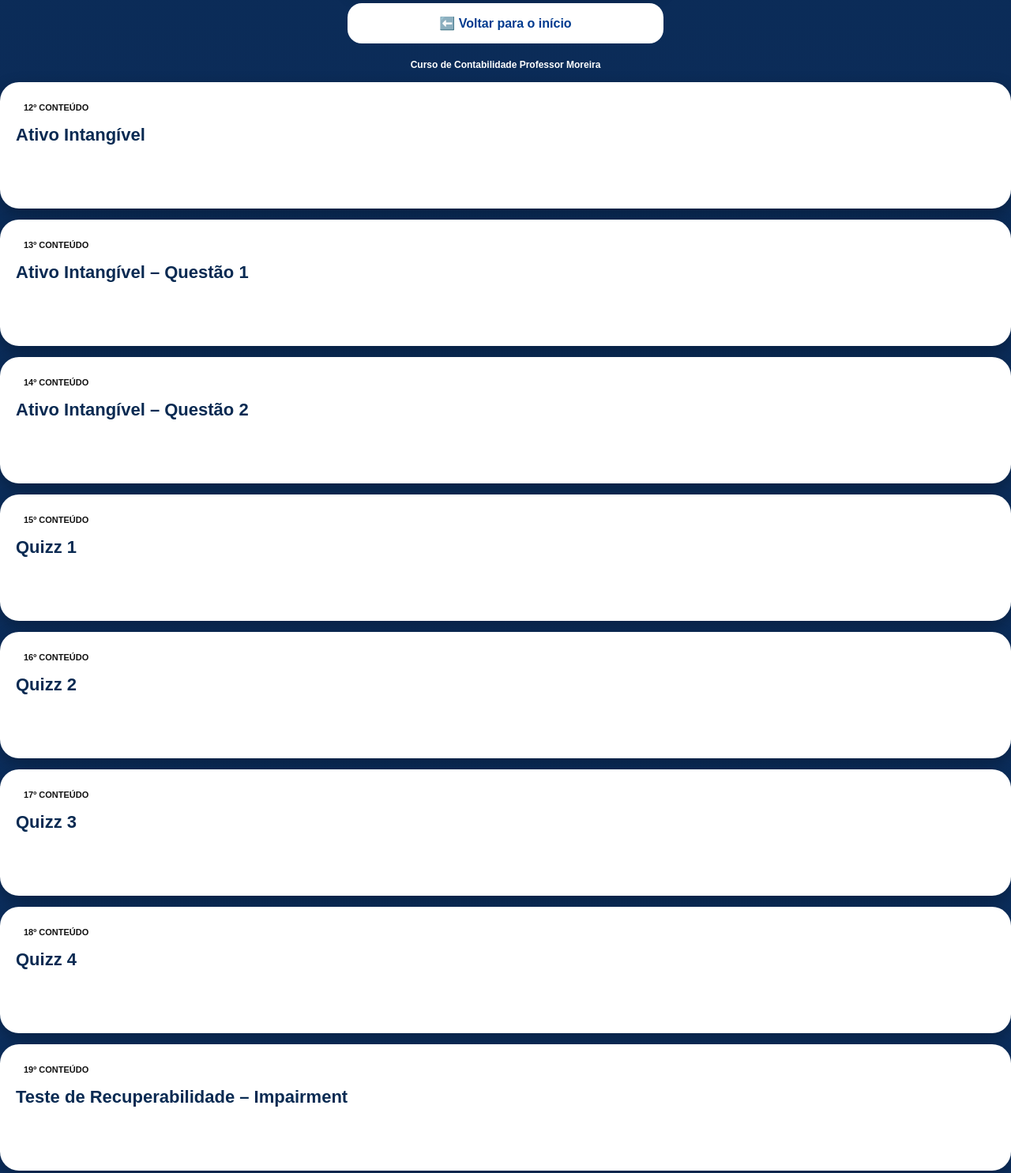
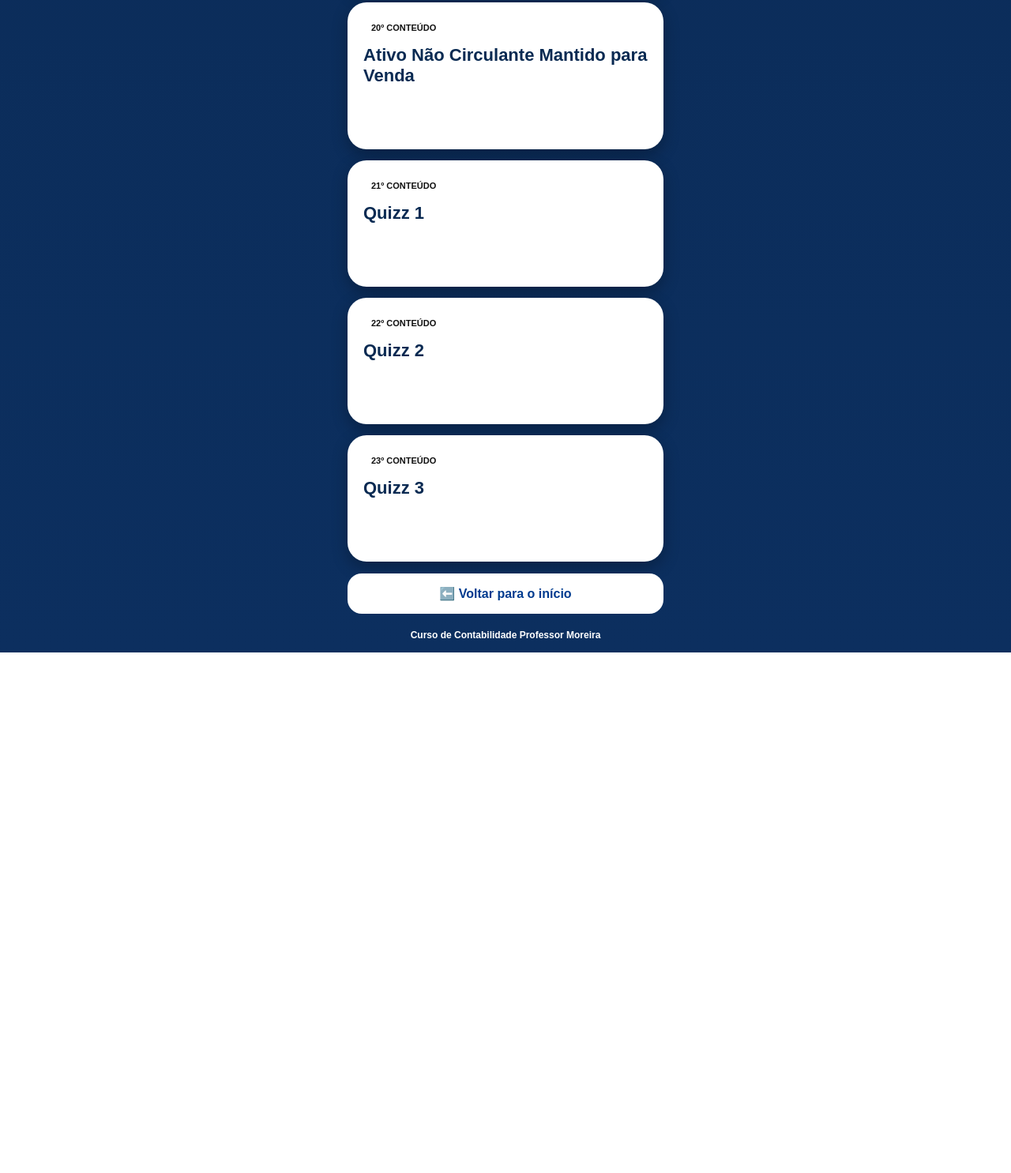
Before and after one commit to professormoreiracontabilidade-rgb/cfc-na-palma-da-mao, a plain HTML site: page contabilidade-geral.html in a window 1280 px wide. Shown: the part 7388-8873 px from the top of the page at 79% size. After the commit the page ends 8214 px from the top, so only its background shows below. Drawn offline with Linux system fonts and the light colour scheme.

Commit message:
atualização cpc 31

```diff
--- a/contabilidade-geral.html
+++ b/contabilidade-geral.html
@@ -401,17 +401,14 @@ body{
       📝 INICIAR QUIZ 4
     </a>
 </section>
+
+<section class="card"><span class="selo">20º CONTEÚDO</span><h2>Ativo Não Circulante Mantido para Venda</h2><a class="abrir" href="https://professormoreiracontabilidade-rgb.github.io/Ativo-nao-circulante-mantido-para-venda/">ABRIR</a></section>
+<section class="card"><span class="selo">21º CONTEÚDO</span><h2>Quizz 1</h2><a class="abrir" href="https://professormoreiracontabilidade-rgb.github.io/QUIZZ-CPC-31---1-/">ABRIR</a></section>
+<section class="card"><span class="selo">22º CONTEÚDO</span><h2>Quizz 2</h2><a class="abrir" href="https://professormoreiracontabilidade-rgb.github.io/QUIZZ-CPC-31---2/">ABRIR</a></section>
+<section class="card"><span class="selo">23º CONTEÚDO</span><h2>Quizz 3</h2><a class="abrir" href="https://professormoreiracontabilidade-rgb.github.io/QUIZZ---CPC-31---3/">ABRIR</a></section>
+
 <a class="voltar" href="index.html">⬅️ Voltar para o início</a>
 <div class="footer">Curso de Contabilidade Professor Moreira</div>
 </div>
 </body>
 </html>
-
-<section class="card"><span class="selo">12º CONTEÚDO</span><h2>Ativo Intangível</h2><a class="abrir" href="https://professormoreiracontabilidade-rgb.github.io/Ativo-Intang-vel/">ABRIR</a></section>
-<section class="card"><span class="selo">13º CONTEÚDO</span><h2>Ativo Intangível – Questão 1</h2><a class="abrir" href="https://professormoreiracontabilidade-rgb.github.io/ativo-intangivel-q1/">ABRIR</a></section>
-<section class="card"><span class="selo">14º CONTEÚDO</span><h2>Ativo Intangível – Questão 2</h2><a class="abrir" href="https://professormoreiracontabilidade-rgb.github.io/ativo-intangivel-q2/">ABRIR</a></section>
-<section class="card"><span class="selo">15º CONTEÚDO</span><h2>Quizz 1</h2><a class="abrir" href="https://professormoreiracontabilidade-rgb.github.io/ativo-intangivel-mob-1/">ABRIR</a></section>
-<section class="card"><span class="selo">16º CONTEÚDO</span><h2>Quizz 2</h2><a class="abrir" href="https://professormoreiracontabilidade-rgb.github.io/ativo-intangivel-mob-2/">ABRIR</a></section>
-<section class="card"><span class="selo">17º CONTEÚDO</span><h2>Quizz 3</h2><a class="abrir" href="https://professormoreiracontabilidade-rgb.github.io/ativo-intangivel-mob-3/">ABRIR</a></section>
-<section class="card"><span class="selo">18º CONTEÚDO</span><h2>Quizz 4</h2><a class="abrir" href="https://professormoreiracontabilidade-rgb.github.io/ativo-intangivel-mob-4/">ABRIR</a></section>
-<section class="card"><span class="selo">19º CONTEÚDO</span><h2>Teste de Recuperabilidade – Impairment</h2><a class="abrir" href="https://professormoreiracontabilidade-rgb.github.io/TREINAMENTO-PESADO-IMPAIRMENT/">ABRIR</a></section>
```
